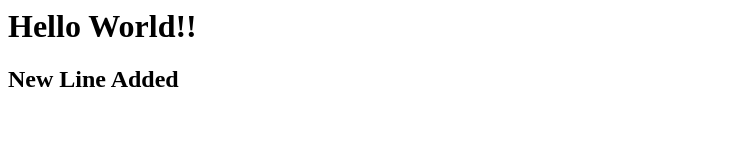
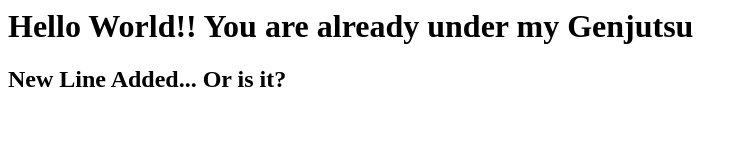
Before and after one commit to U-got-Piyush/test, a plain HTML site: page index.html in a window 1280 px wide. Shown: the whole page, without its empty margins (0-748 px from the left). Drawn offline with Linux system fonts and the light colour scheme.

Commit message:
Modified  index.html
Changed both lines

```diff
--- a/index.html
+++ b/index.html
@@ -1,2 +1,2 @@
-<h1> Hello World!! </h1>
-<h2> New Line Added </h2>
+<h1> Hello World!! You are already under my Genjutsu </h1>
+<h2> New Line Added... Or is it? </h2>
```
